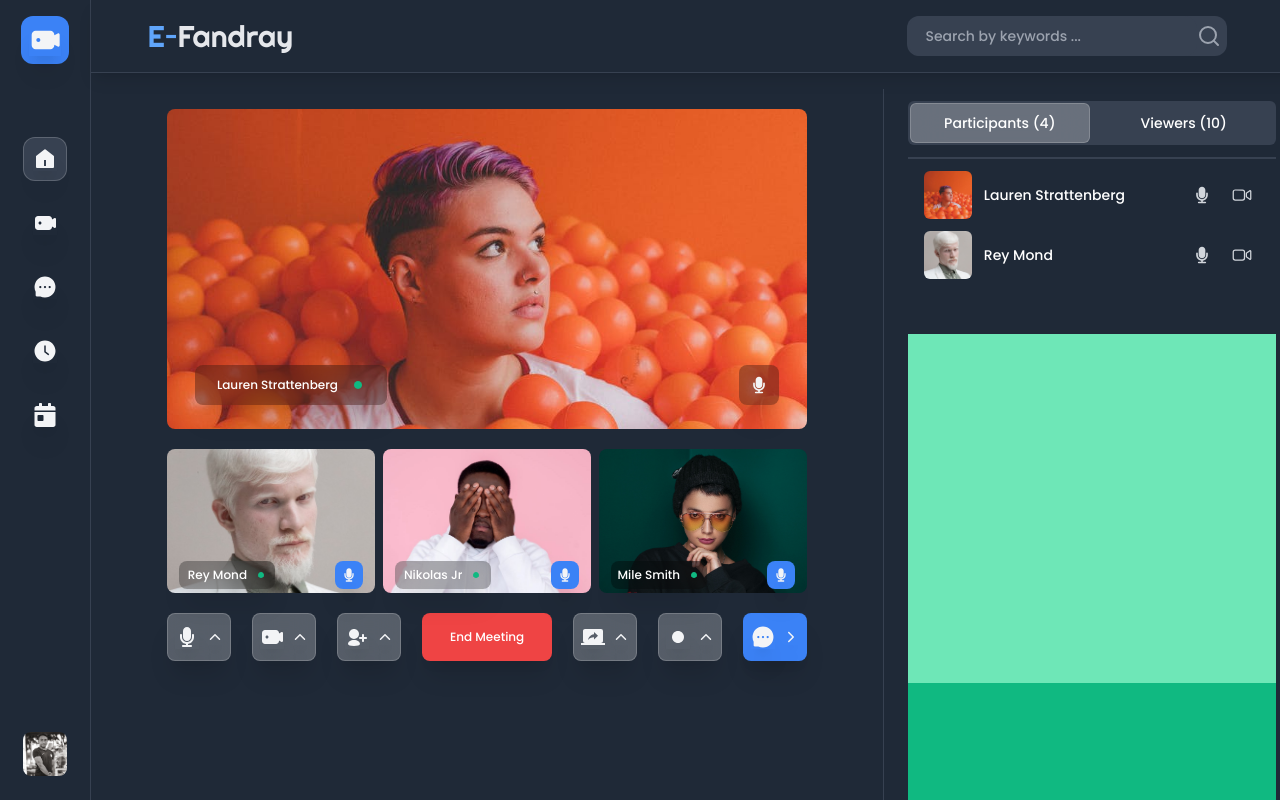
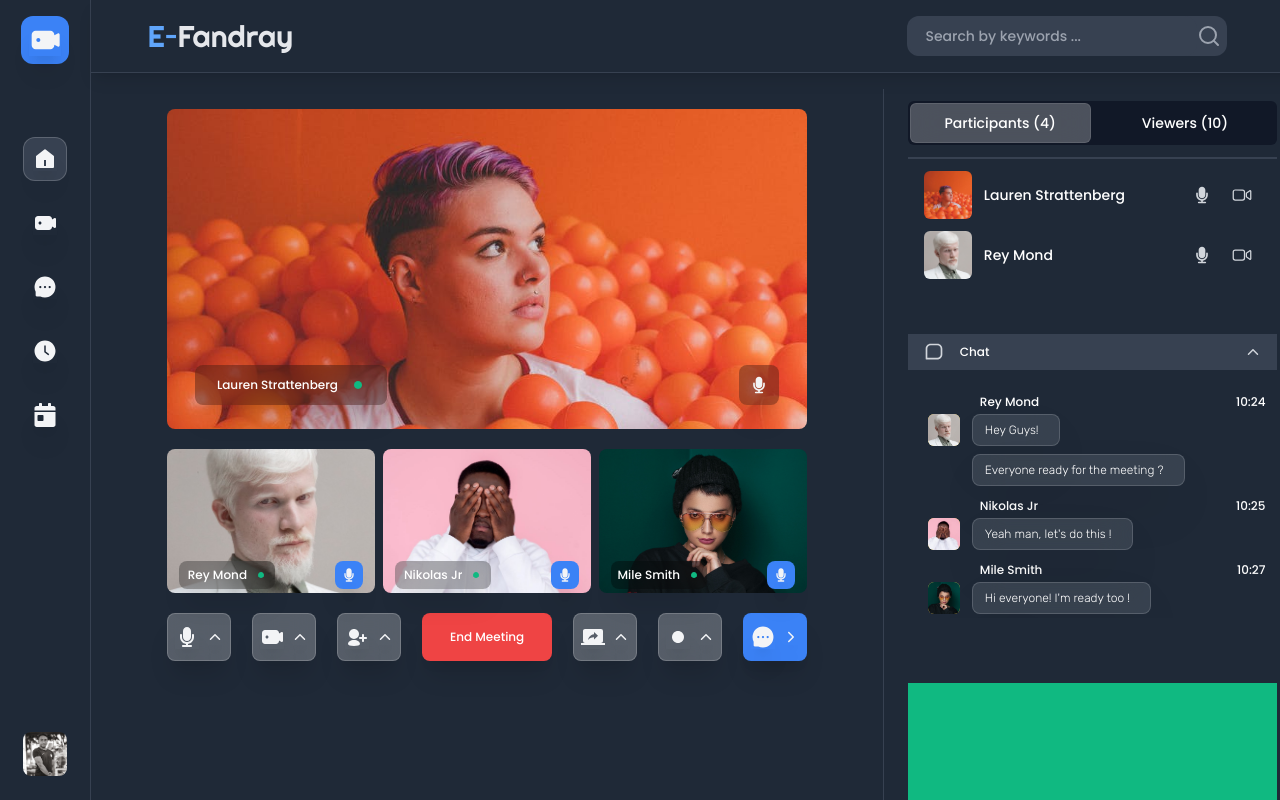
Before and after one commit to AndyLucasa/React-TypeScript-E-fandray, a React (Create React App) app: page /meeting in a window 1280 px wide. Built offline with nearby package versions, Linux system fonts and the light colour scheme.

Commit message:
Chat and Message Tile

```diff
--- a/src/components/ChatCall.tsx
+++ b/src/components/ChatCall.tsx
@@ -1,10 +1,64 @@
 import React, { Component } from 'react'
+import {BiMessageSquare} from 'react-icons/bi'
+import { IoIosArrowUp } from 'react-icons/io'
+import MessageTile from './MessageTile'
+import People11 from '../assets/people11.jpeg'
+import People4 from '../assets/people4.jpeg'
+import People10 from '../assets/people10.jpeg'
+import People12 from '../assets/people12.jpeg'
 
 export class ChatCall extends Component {
     render() {
         return (
-            <div className="bg-green-300 row-span-6">
+            <div className="row-span-6">
+                <div className="h-9 w-full px-4 bg-gray-700 flex items-center">
+                    <BiMessageSquare className="mr-4 w-5 h-5"/>
+                    <p className="font-poppins mr-64 text-xs text-white text-left">Chat</p>
+                    <IoIosArrowUp className="w-4 h-4"/>
+                </div>
 
+                <div className="h-60 m-2 mr-0 pt-1 pr-3 scrollbar-thin scrollbar-thumb-gray-600 scrollbar-track-gray-800 scrollbar-thumb-rounded-full scrollbar-track-rounded-full md:overflow-y-auto">
+
+                    <MessageTile
+                        name="Rey Mond"
+                        time="10:24"
+                        peopleImg={People12}
+                        message="Hey Guys!"
+                        isNewUser={true}
+                    />
+
+                    <MessageTile
+                        name="Rey Mond"
+                        time="10:24"
+                        peopleImg={People12}
+                        message="Everyone ready for the meeting ?"
+                        isNewUser={false}
+                    />
+
+                    <MessageTile
+                        name="Nikolas Jr"
+                        time="10:25"
+                        peopleImg={People11}
+                        message="Yeah man, let's do this !"
+                        isNewUser={true}
+                    />
+
+                    <MessageTile
+                        name="Mile Smith"
+                        time="10:27"
+                        peopleImg={People10}
+                        message="Hi everyone! I'm ready too !"
+                        isNewUser={true}
+                    />
+
+                    <MessageTile
+                        name="Mile Smith"
+                        time="10:27"
+                        peopleImg={People11}
+                        message="10:30 ?"
+                        isNewUser={false}
+                    />
+                </div>
             </div>
         )
     }
--- /dev/null
+++ b/src/components/MessageTile.tsx
@@ -0,0 +1,32 @@
+import React, { Component } from 'react'
+
+interface CallProps {
+    name?: string;
+    time?: string;
+    message: string;
+    peopleImg : string;
+    isMe?: boolean
+    isNewUser : boolean
+  }
+export class MessageTile extends Component<CallProps> {
+    render() {
+        return (
+            <>
+                <div className="flex justify-between my-1">
+                    <p className={`font-poppins text-xs ml-16 text-white ${this.props.isNewUser ?'mt-2':'hidden'}`}>{this.props.name}</p>
+                    <p className={`font-poppins text-xs  text-white ${this.props.isNewUser ?'mt-2':'hidden'}`}>{this.props.time}</p>
+                </div>
+                <div className="flex flex-row my-1">
+                    <div className={`h-8 w-8 rounded-md mx-3 bg-yellow-300 ${this.props.isNewUser ?'':'hidden'}`}>
+                        <img src={this.props.peopleImg} alt="person" className="w-full h-full rounded-md object-cover"/>
+                    </div>
+                    <div className={`h-8 rounded-lg flex items-center justify-center md:border border-gray-300 border-opacity-20 bg-gray-400 backdrop-filter backdrop-blur-lg bg-opacity-20 shadow-2xl ${this.props.isNewUser ?'':'ml-14'}`}>
+                        <p className="font-rubik ml-3 mr-5 text-xs text-white">{this.props.message}</p>
+                    </div>
+                </div>
+            </>
+        )
+    }
+}
+
+export default MessageTile
--- a/src/components/ParticipantsAndViewers.tsx
+++ b/src/components/ParticipantsAndViewers.tsx
@@ -16,16 +16,16 @@ export class ParticipantsAndViewers extends Component<ViewerProps> {
     render() {
         return (
             <div className="row-span-4">
-                <div className="w-full h-11 mb-3 rounded-md bg-gray-700 grid grid-cols-2">
-                    <div className={`col-span-1 rounded-md m-0.5 flex items-center justify-center ${(this.props.isParticipant) ? 'bg-white border border-gray-100 border-opacity-20 backdrop-filter backdrop-blur-lg bg-opacity-25' :'bg-transparent'}`}>
+                <div className="w-full h-11 mb-3 rounded-md bg-gray-900 grid grid-cols-2">
+                    <div className={`col-span-1 rounded-md m-0.5 flex items-center justify-center ${(this.props.isParticipant) ? 'bg-white border border-gray-100 border-opacity-10 backdrop-filter backdrop-blur-lg bg-opacity-25' :'bg-transparent'}`}>
                         <p className="font-poppins text-sm text-white">Participants ({this.props.nbParticipant})</p>
                     </div>
-                    <div className={`col-span-1 rounded-md m-0.5 flex items-center justify-center ${(this.props.isViewer) ? 'bg-white border border-gray-100 border-opacity-20 backdrop-filter backdrop-blur-lg bg-opacity-25' : 'bg-transparent' }`}>
+                    <div className={`col-span-1 rounded-md m-0.5 flex items-center justify-center ${(this.props.isViewer) ? 'bg-white border border-gray-100 border-opacity-10 backdrop-filter backdrop-blur-lg bg-opacity-25' : 'bg-transparent' }`}>
                         <p className="font-poppins text-sm text-white">Viewers ({this.props.nbViewer})</p>
                     </div>
                 </div>
 
-                <div className="h-32 pr-6 border-t-2 border-gray-700 scrollbar-thin scrollbar-thumb-gray-600 scrollbar-track-gray-800 scrollbar-thumb-rounded-full scrollbar-track-rounded-full md:overflow-y-auto">
+                <div className="h-32 pr-5 border-t-2 border-gray-700 scrollbar-thin scrollbar-thumb-gray-600 scrollbar-track-gray-800 scrollbar-thumb-rounded-full scrollbar-track-rounded-full md:overflow-y-auto">
                     <PeopleTile name="Lauren Strattenberg" peopleImg={People4} />
                     <PeopleTile name="Rey Mond" peopleImg={People12} />
                     <PeopleTile name="Nikolas Jr" peopleImg={People11} />
```
